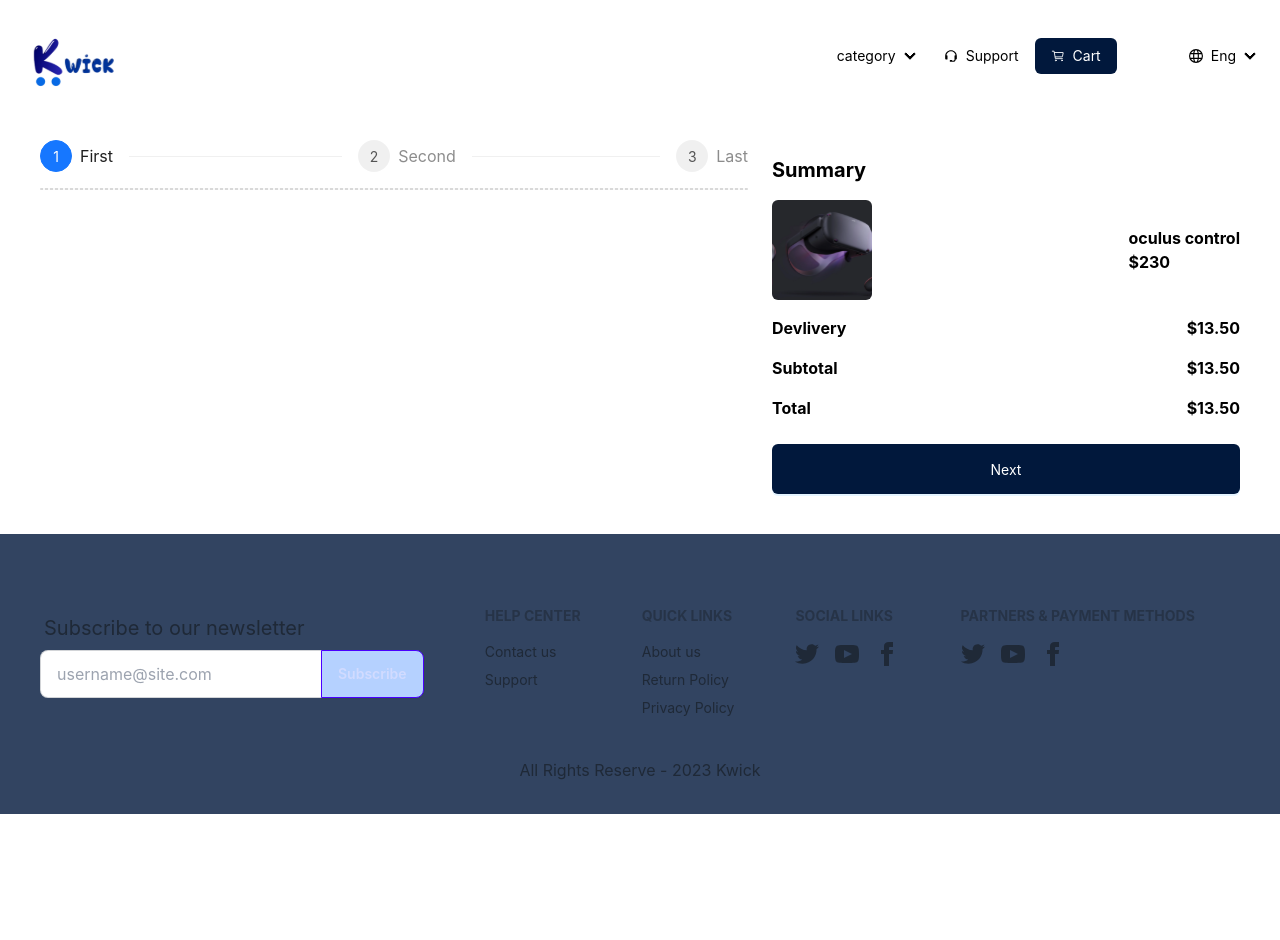
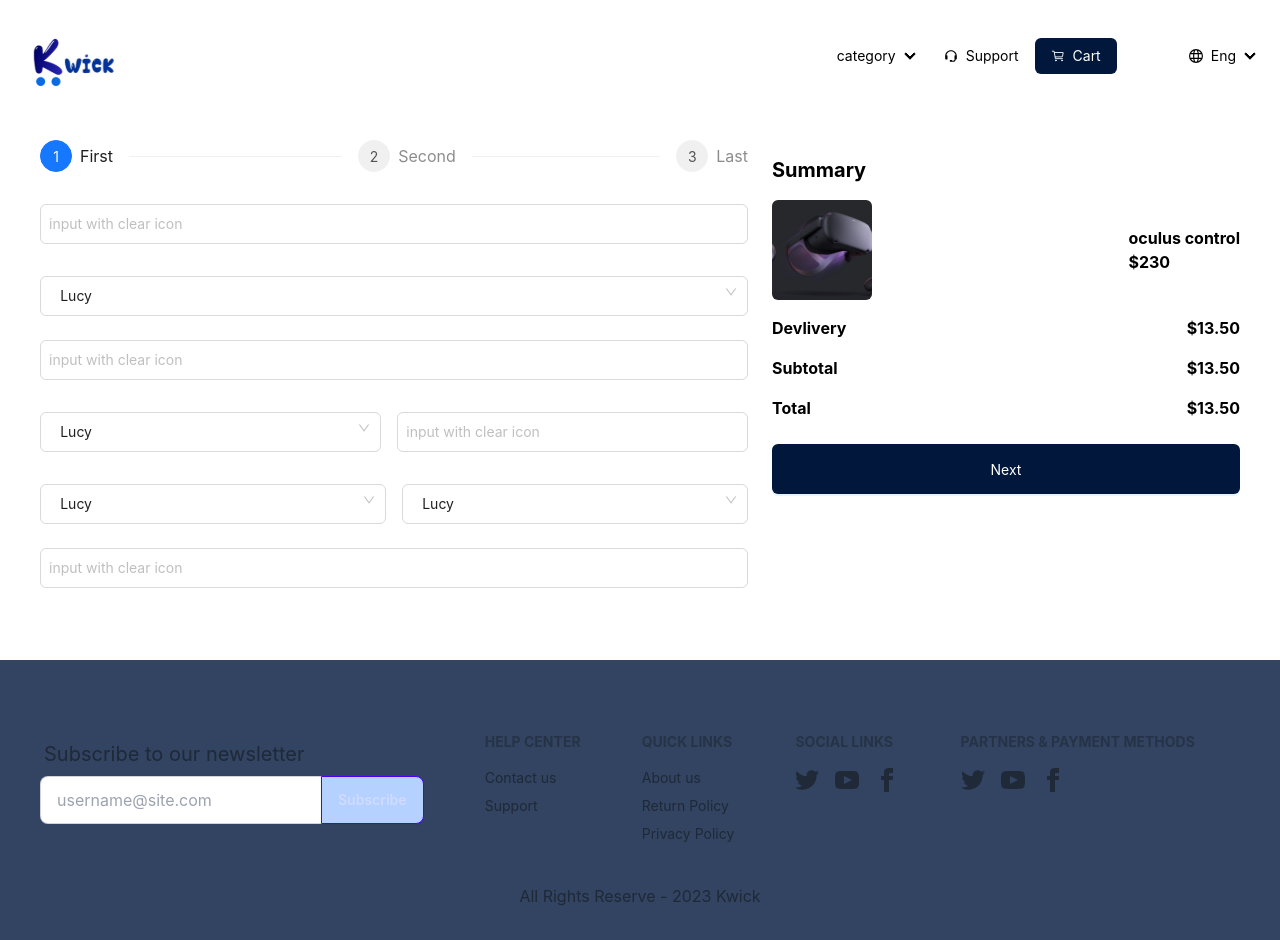
Before and after one commit to romeoscript/kwicky, a React (Vite) app: page /process in a window 1280 px wide. Before the commit the page ends 814 px from the top, so only its background shows below. Built offline with nearby package versions, Linux system fonts and the light colour scheme.

Commit message:
card details

```diff
--- a/src/components/Address.tsx
+++ b/src/components/Address.tsx
@@ -1,11 +1,79 @@
 import React from 'react'
+import { Space, Select, Input } from 'antd'
 
 const Address = () => {
-  return (
-    <div>
+    const handleChange = (value: string) => {
+        console.log(`selected ${value}`);
+    };
 
-    </div>
-  )
+    return (
+        <div className='my-[2rem]'>
+            <form action="" className='flex flex-col gap-8'>
+                <div>
+                    <Input placeholder="input with clear icon" className='p-[0.5rem]' allowClear />
+                </div>
+                <div>
+                    <Select
+                        defaultValue="lucy"
+                        className='w-full '
+                        onChange={handleChange}
+                        options={[
+                            { value: 'jack', label: 'Jack' },
+                            { value: 'lucy', label: 'Lucy' },
+                            { value: 'Yiminghe', label: 'yiminghe' },
+                            { value: 'disabled', label: 'Disabled', disabled: true },
+                        ]}
+                    />
+                </div>
+
+                <div>
+                    <Input placeholder="input with clear icon" className='p-[0.5rem]' allowClear />
+                </div>
+
+                <div className='flex gap-4'>
+                    <Select
+                        defaultValue="lucy"
+                        className='w-full '
+                        onChange={handleChange}
+                        options={[
+                            { value: 'jack', label: 'Jack' },
+                            { value: 'lucy', label: 'Lucy' },
+                            { value: 'Yiminghe', label: 'yiminghe' },
+                            { value: 'disabled', label: 'Disabled', disabled: true },
+                        ]}
+                    />
+                    <Input placeholder="input with clear icon" className='p-[0.5rem]' allowClear />
+                </div>
+                <div className='flex gap-4'>
+                    <Select
+                        defaultValue="lucy"
+                        className='w-full '
+                        onChange={handleChange}
+                        options={[
+                            { value: 'jack', label: 'Jack' },
+                            { value: 'lucy', label: 'Lucy' },
+                            { value: 'Yiminghe', label: 'yiminghe' },
+                            { value: 'disabled', label: 'Disabled', disabled: true },
+                        ]}
+                    />
+                    <Select
+                        defaultValue="lucy"
+                        className='w-full '
+                        onChange={handleChange}
+                        options={[
+                            { value: 'jack', label: 'Jack' },
+                            { value: 'lucy', label: 'Lucy' },
+                            { value: 'Yiminghe', label: 'yiminghe' },
+                            { value: 'disabled', label: 'Disabled', disabled: true },
+                        ]}
+                    />
+
+                </div>
+
+                <Input placeholder="input with clear icon" className='p-[0.5rem]' allowClear />
+            </form>
+        </div>
+    )
 }
 
 export default Address
--- a/src/components/Stepper.tsx
+++ b/src/components/Stepper.tsx
@@ -26,28 +26,18 @@ const Stepper: React.FC = () => {
         setCurrent(current + 1);
     };
 
-    const prev = () => {
-        setCurrent(current - 1);
-    };
+
 
     const items = steps.map((item) => ({ key: item.title, title: item.title }));
 
-    const contentStyle: React.CSSProperties = {
-        lineHeight: '260px',
-        textAlign: 'center',
-        color: token.colorTextTertiary,
-        backgroundColor: token.colorFillAlter,
-        borderRadius: token.borderRadiusLG,
-        border: `1px dashed ${token.colorBorder}`,
-        marginTop: 16,
-    };
+
 
     return (
         <>
             <div className='flex gap-4 justify-between p-[1.5rem]'>
                 <aside className='basis-[59%]'>
                     <Steps current={current} items={items} />
-                    <div style={contentStyle}>{steps[current].content}</div>
+                    <div>{steps[current].content}</div>
 
                 </aside>
                 <aside className='basis-[39%] max-w-[500px] text-black font-bold'>
--- a/src/index.css
+++ b/src/index.css
@@ -40,3 +40,7 @@ h1 {
 .important{
   width: 60px!important;
 }
+
+.ant-select-selector{
+  padding: 1.2rem!important;
+}
```
